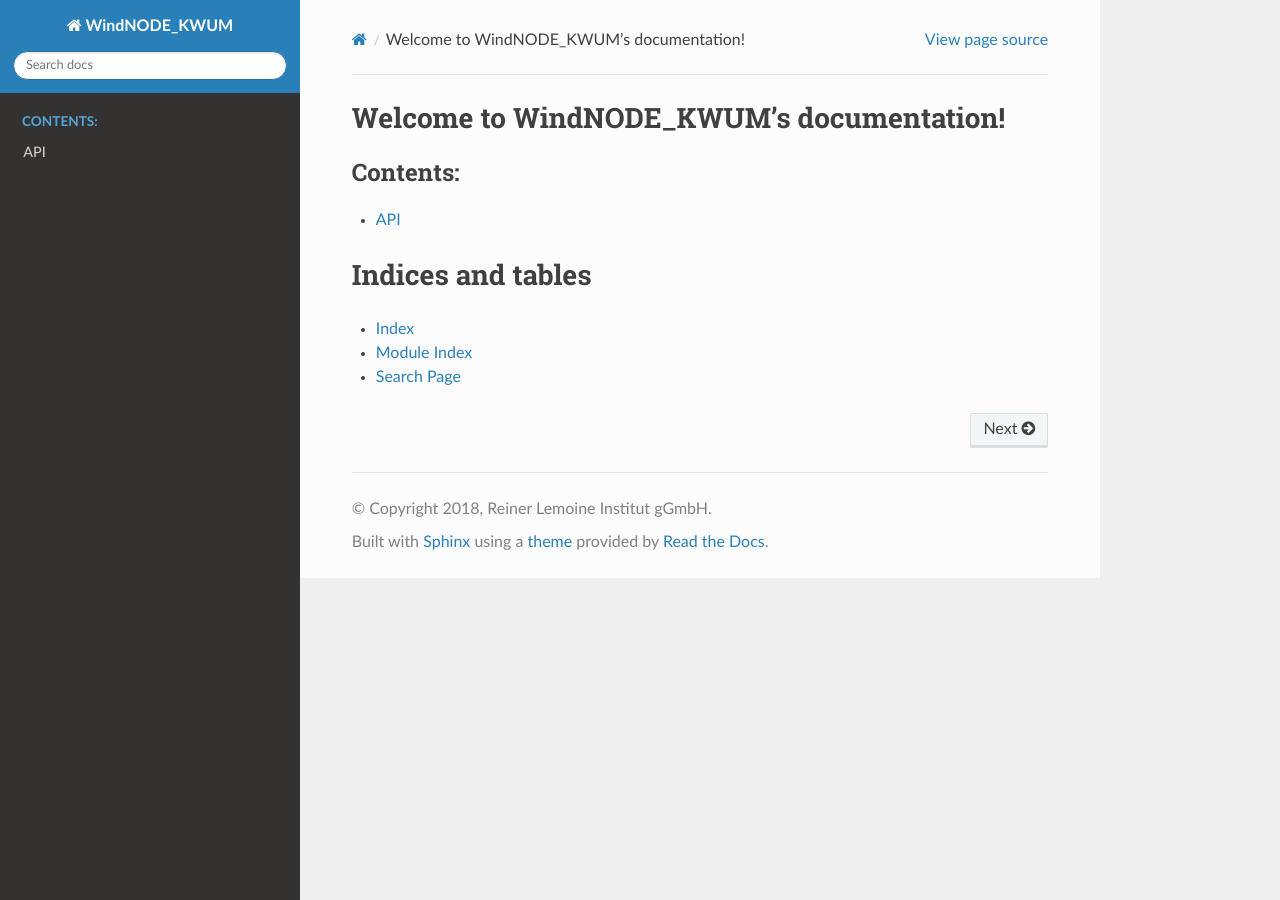
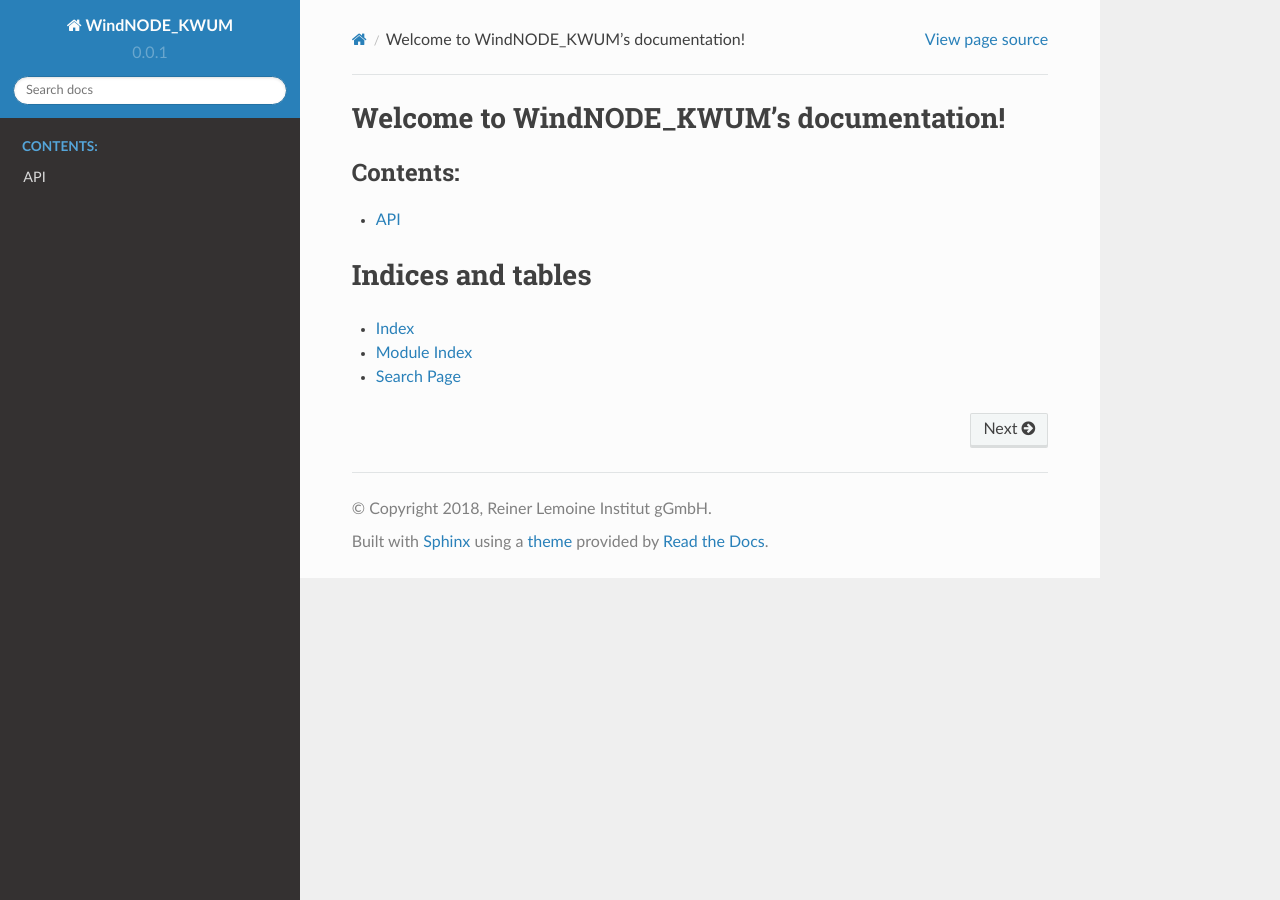
Before and after one commit to windnode/WindNODE_KWUM, a Sphinx documentation site: the page built from doc/index.rst, in a window 1280 px wide. Built offline with Sphinx 7.4.7 and the Read the Docs theme 2.0.0, drawn with Linux system fonts in a browser that asks for light colours; formulas are drawn with MathJax 3.

Commit message:
add version no to docs

```diff
--- a/doc/conf.py
+++ b/doc/conf.py
@@ -24,7 +24,7 @@ copyright = '2018, Reiner Lemoine Institut gGmbH'
 author = 'Reiner Lemoine Institut gGmbH'
 
 # The short X.Y version
-version = ''
+version = '0.0.1'
 # The full version, including alpha/beta/rc tags
 release = ''
 
```
